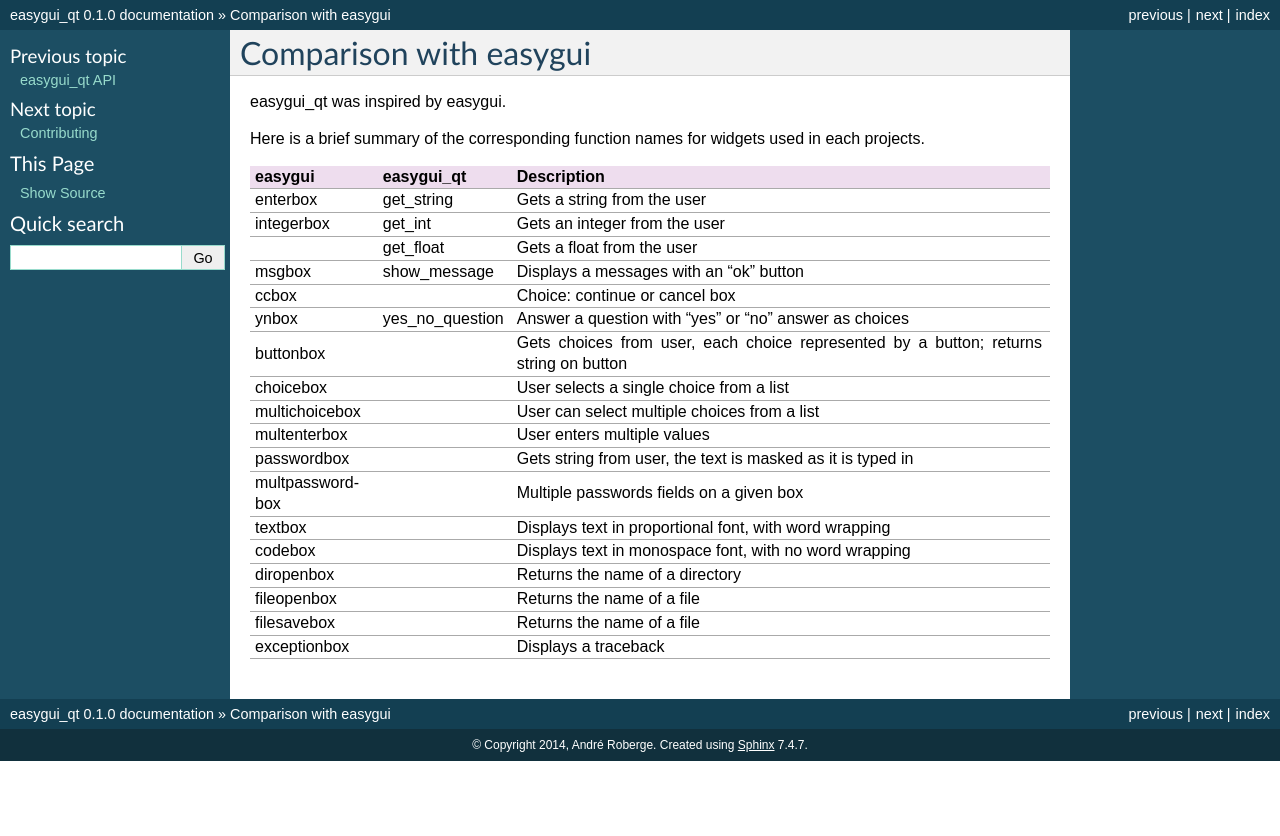
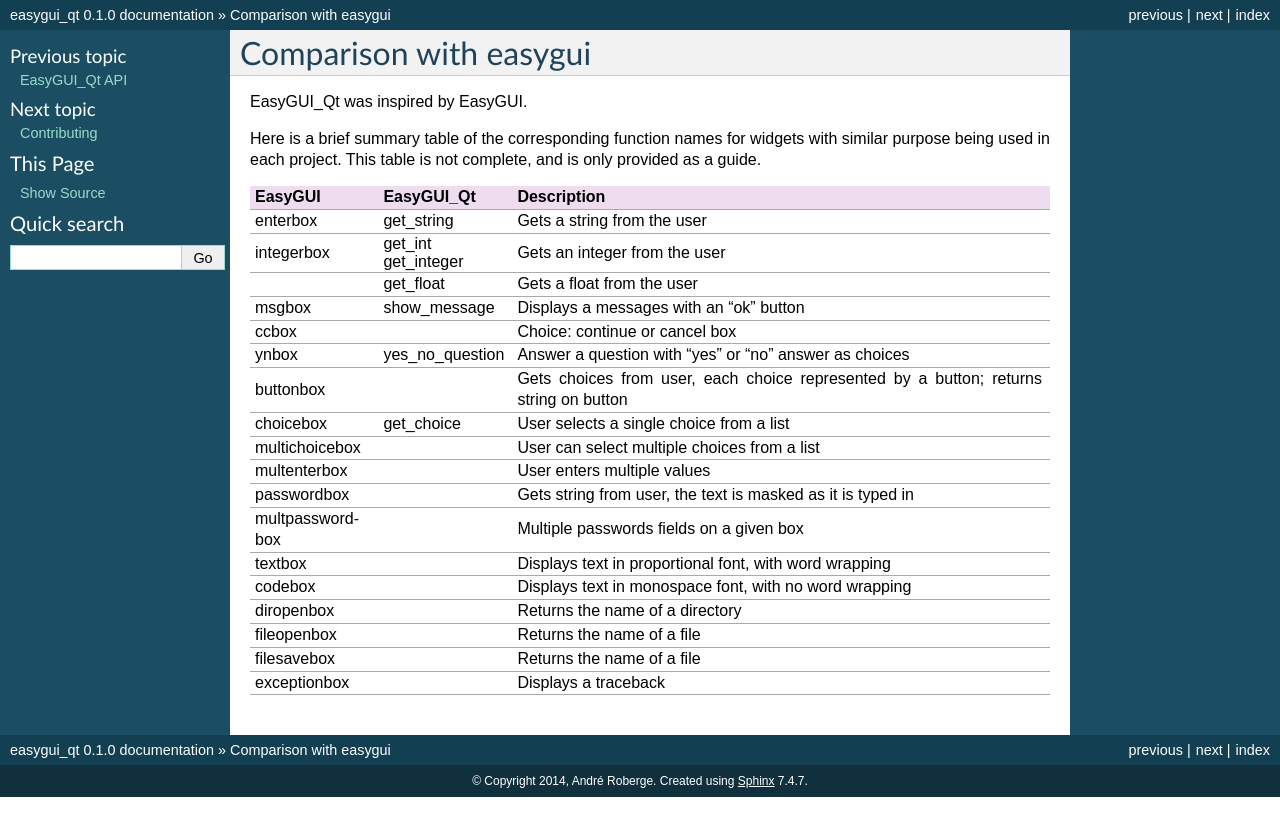
Before and after one commit to aroberge/easygui_qt, a Sphinx documentation site: the page built from docs/easygui_compare.rst, in a window 1280 px wide. Shown: the top 836 px of the page. Built offline with Sphinx 7.4.7, drawn with Linux system fonts in a browser that asks for light colours.

Commit message:
working on docs

```diff
--- a/HISTORY.rst
+++ b/HISTORY.rst
@@ -3,7 +3,7 @@
 History
 -------
 
-0.1.0 (to come)
+0.1.0
 ---------------------
 
 * First release on PyPI.
--- a/docs/easygui_compare.rst
+++ b/docs/easygui_compare.rst
@@ -2,17 +2,19 @@
 Comparison with easygui
 -----------------------
 
-easygui_qt was inspired by easygui.
+EasyGUI_Qt was inspired by EasyGUI.
 
-Here is a brief summary of the corresponding function names
-for widgets used in each projects.
+Here is a brief summary table of the corresponding function names
+for widgets with similar purpose being used in each project.
+This table is not complete, and is only provided as a guide.
 
 +-----------------------+-----------------------------+----------------------------------------------------------------------------------------------+
-|  easygui              |  easygui_qt                 | Description                                                                                  |
+|  EasyGUI              |  EasyGUI_Qt                 | Description                                                                                  |
 +=======================+=============================+==============================================================================================+
 |  enterbox             |  get_string                 | Gets a string from the user                                                                  |
 +-----------------------+-----------------------------+----------------------------------------------------------------------------------------------+
-|  integerbox           |  get_int                    | Gets an integer from the user                                                                |
+|  integerbox           |  | get_int                  | Gets an integer from the user                                                                |
+|                       |  | get_integer              |                                                                                              |
 +-----------------------+-----------------------------+----------------------------------------------------------------------------------------------+
 |                       |  get_float                  | Gets a float from the user                                                                   |
 +-----------------------+-----------------------------+----------------------------------------------------------------------------------------------+
@@ -24,7 +26,7 @@
 +-----------------------+-----------------------------+----------------------------------------------------------------------------------------------+
 |  buttonbox            |                             | Gets choices from user, each choice represented by a button; returns string on button        |
 +-----------------------+-----------------------------+----------------------------------------------------------------------------------------------+
-|  choicebox            |                             | User selects a single choice from a list                                                     |
+|  choicebox            |  get_choice                 | User selects a single choice from a list                                                     |
 +-----------------------+-----------------------------+----------------------------------------------------------------------------------------------+
 |  multichoicebox       |                             | User can select multiple choices from a list                                                 |
 +-----------------------+-----------------------------+----------------------------------------------------------------------------------------------+
```
Also changed, not shown: CONTRIBUTING.rst (+13 -7 lines), docs/api.rst (+5 -4 lines), easygui_qt/__init__.py (+21 -20 lines), 1 other file.
